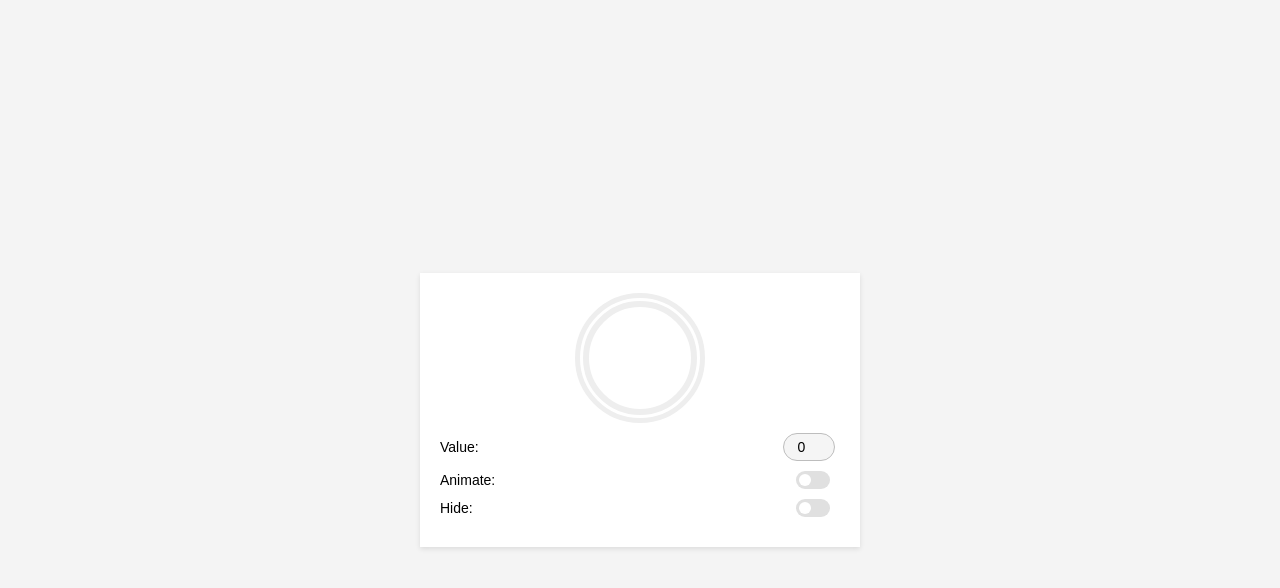
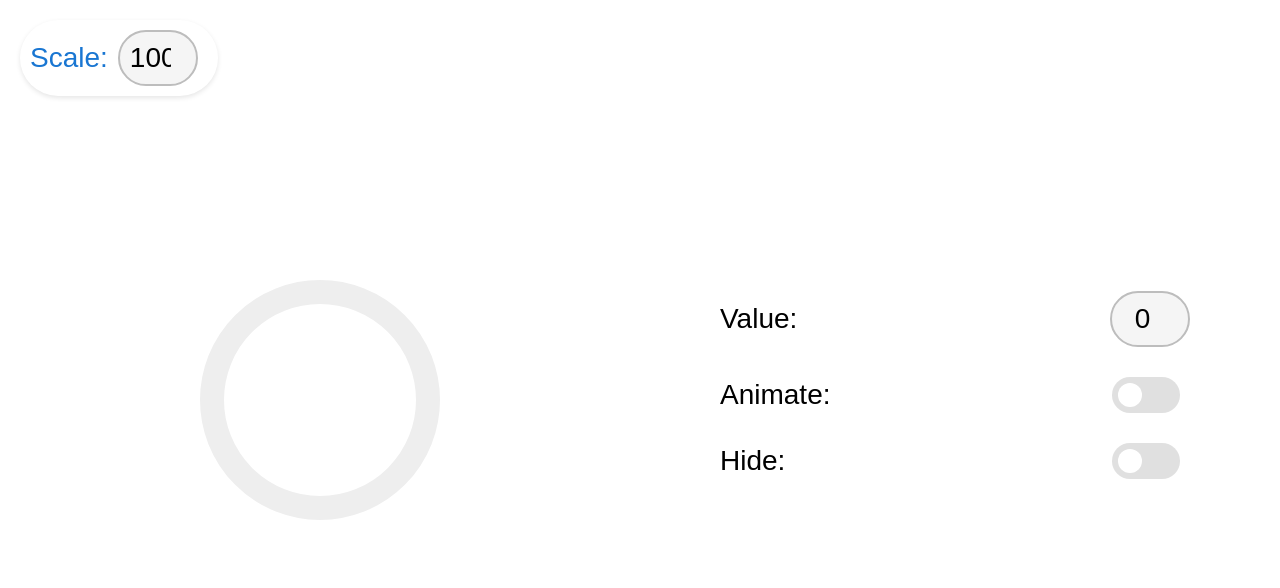
Before and after one commit to LiT-Developer/LiT-Developer.github.io, a plain HTML site: page index.html in a window 1280 px wide. Drawn offline with Linux system fonts and the light colour scheme.

Commit message:
Initial commit

```diff
--- a/index.html
+++ b/index.html
@@ -7,6 +7,13 @@
   <link rel="stylesheet" href="style.css">
 </head>
 <body>
+
+  <div class="scale-control">
+    <label for="scale">Scale:</label>
+    <div class="value-input-wrapper">
+      <input type="number" id="scale" min="50" max="150" value="100" step="25">
+    </div>
+  </div>
 
   <div class="container">
     <div class="progress-block-container">
--- a/script.js
+++ b/script.js
@@ -43,6 +43,10 @@ class ProgressBlock {
     return this.hidden;
   }
 
+  setAnimationSpeed(duration) {
+    this.progressBlock.style.setProperty('--animation-duration', `${duration}s`);
+  }
+
   render() {
     const offset = this.circumference - (this.value / 100) * this.circumference;
     this.progressValue.style.strokeDasharray = this.circumference;
@@ -68,7 +72,6 @@ class ProgressBlock {
   }
 }
 
-
 // Получение элементов управления
 const valueInput = document.getElementById('value');
 const animateCheckbox = document.getElementById('animate');
@@ -91,3 +94,45 @@ class ProgressBlock {
 hideCheckbox.addEventListener('change', () => {
   progress.setHidden(hideCheckbox.checked);
 });
+
+// Добавляем функционал масштабирования
+class ScaleController {
+  constructor() {
+    this.scaleInput = document.getElementById('scale');
+    this.container = document.querySelector('.container');
+
+    // Добавляем класс для масштабирования
+    this.container.classList.add('scalable');
+
+    // Начальное значение масштаба
+    this.currentScale = 100;
+
+    this.init();
+  }
+
+  init() {
+    this.scaleInput.addEventListener('input', () => {
+      const newScale = parseInt(this.scaleInput.value);
+      if (newScale >= 50 && newScale <= 150) {
+        this.setScale(newScale);
+      }
+    });
+  }
+
+  setScale(scale) {
+    this.currentScale = scale;
+    this.container.style.transform = `scale(${scale / 100})`;
+
+    // Сохраняем пропорции и центрирование
+    const width = scale >= 100 ? '100%' : `${scale}%`;
+    this.container.style.width = width;
+    this.container.style.height = width;
+  }
+}
+
+// Инициализация контроллера масштаба
+document.addEventListener('DOMContentLoaded', () => {
+  const scaleController = new ScaleController();
+
+  // Остальной код инициализации без изменений
+});
--- a/style.css
+++ b/style.css
@@ -6,37 +6,82 @@
   --input-border-color: #bdbdbd;
 }
 
+* {
+  margin: 0;
+  padding: 0;
+  box-sizing: border-box;
+}
+
+html, body {
+  width: 100%;
+  height: 100%;
+  overflow: hidden;
+}
+
 body {
+  display: flex;
+  justify-content: center;
+  align-items: center;
   font-family: sans-serif;
-    display: flex;
-    flex-direction: column;
-    align-items: center;
-    justify-content: flex-start;
-    min-height: 100vh;
-    margin: 0;
-    padding: 20px;
-    background-color: #f4f4f4;
+  background-color: #fff;
 }
 
 .container {
+  width: 100%;
+  height: 100%;
+  display: flex;
+  background-color: #fff;
+}
+
+/* Мобильная версия (320x568) */
+@media screen and (max-width: 767px), (orientation: portrait) {
+  .container {
+    flex-direction: column;
+    min-width: 320px;
+    min-height: 568px;
+  }
+
+  .progress-block-container {
+    flex: 1;
+    display: flex;
+    justify-content: center;
+    align-items: center;
+  }
+
+  .controls {
+    padding: 40px;
+    margin-bottom: 80px;
+  }
+}
+
+/* Десктопная версия (568x320) */
+@media screen and (min-width: 768px), (orientation: landscape) {
+  .container {
+    flex-direction: row;
+    min-width: 568px;
+    min-height: 320px;
+  }
+
+  .progress-block-container {
+    width: 50%;
+    display: flex;
+    justify-content: center;
+    align-items: center;
+  }
+
+  .controls {
+    width: 50%;
+    padding: 40px 80px;
     display: flex;
     flex-direction: column;
-    align-items: center;
-    padding: 20px;
-    margin-bottom: 20px;
-    width: 90%;
-    max-width: 500px;
-    background-color: #fff;
-    box-shadow: 0 2px 5px rgba(0, 0, 0, 0.1);
+    justify-content: center;
+  }
 }
 
 .progress-block {
   position: relative;
-    width: 120px;
-    height: 120px;
-    border-radius: 50%;
-    border: 5px solid #eee;
-    margin-bottom: 30px;
+  width: 240px;
+  height: 240px;
 }
 
 .progress-circle {
@@ -50,34 +95,23 @@
 .progress-circle-bg {
   fill: none;
   stroke: #eee;
-    stroke-width: 5;
+  stroke-width: 10;
 }
 
 .progress-circle-value {
   fill: none;
   stroke: var(--progress-color);
-    stroke-width: 5;
+  stroke-width: 10;
   stroke-linecap: round;
   transform-origin: center;
   transform: rotate(-90deg);
   transition: stroke-dashoffset 0.3s ease-in-out;
 }
 
-  .progress-block.animated .progress-circle-value {
-    animation: rotate 5s linear infinite;
-  }
-
-  @keyframes rotate {
-    100% {
-      transform: rotate(270deg);
-    }
-  }
-
 .controls {
   display: flex;
   flex-direction: column;
   align-items: center;
-    width: 100%;
 }
 
 .control-group {
@@ -85,13 +119,13 @@
   flex-direction: row;
   justify-content: space-between;
   align-items: center;
-    margin-bottom: 10px;
+  margin-bottom: 30px;
   width: 100%;
 }
 
 .control-group label {
-    margin-right: 10px;
-    font-size: 14px;
+  margin-right: 20px;
+  font-size: 28px;
 }
 
 .value-input-wrapper {
@@ -100,21 +134,21 @@
 }
 
 input[type="number"] {
-    width: 40px;
-    padding: 5px;
-    border: 1px solid var(--input-border-color);
-    border-radius: 20px;
+  width: 80px;
+  padding: 10px;
+  border: 2px solid var(--input-border-color);
+  border-radius: 40px;
   text-align: center;
-    margin-right: 5px;
+  margin-right: 10px;
   background-color: var(--input-bg-color);
-    font-size: 14px;
+  font-size: 28px;
 }
 
 .toggle-switch {
   position: relative;
   display: inline-block;
-    width: 34px;
-    height: 18px;
+  width: 68px;
+  height: 36px;
 }
 
 .toggle-switch input[type="checkbox"] {
@@ -136,10 +170,10 @@
 .toggle-slider:before {
   position: absolute;
   content: "";
-    height: 12px;
-    width: 12px;
-    left: 3px;
-    bottom: 3px;
+  height: 24px;
+  width: 24px;
+  left: 6px;
+  bottom: 6px;
   background-color: var(--toggle-thumb-color);
   transition: .4s;
   border-radius: 50%;
@@ -154,32 +188,56 @@
 }
 
 input[type="checkbox"]:checked + .toggle-slider:before {
-    transform: translateX(16px);
+  transform: translateX(32px);
 }
 
 .hidden {
   display: none;
 }
 
-  @media (min-width: 768px) {
-    .container {
-      max-width: 700px;
+/* Анимация */
+.animated .progress-circle-value {
+  animation: rotate var(--animation-duration, 5s) linear infinite;
+}
+
+@keyframes rotate {
+  100% {
+    transform: rotate(270deg);
   }
 }
 
-  @media (orientation: landscape) {
-    body {
-      flex-direction: row;
-      justify-content: space-around;
+/* Добавляем стили для кнопки масштабирования */
+.scale-control {
+  position: fixed;
+  top: 20px;
+  left: 20px;
+  display: flex;
   align-items: center;
+  background-color: #fff;
+  padding: 10px;
+  border-radius: 40px;
+  box-shadow: 0 2px 5px rgba(0, 0, 0, 0.1);
+  z-index: 1000;
 }
 
-    .container {
-      width: 40%;
-      max-width: 400px;
+.scale-control label {
+  margin-right: 10px;
+  font-size: 28px;
+  color: var(--progress-color);
 }
 
-    .progress-block {
-      margin-bottom: 10px;
+.scale-control input[type="number"] {
+  width: 80px;
+  padding: 10px;
+  border: 2px solid var(--input-border-color);
+  border-radius: 40px;
+  text-align: center;
+  background-color: var(--input-bg-color);
+  font-size: 28px;
 }
+
+/* Добавляем класс для масштабируемого контента */
+.scalable {
+  transform-origin: center;
+  transition: transform 0.3s ease;
 }
```
Lines whose indentation alone changed are shown as unchanged.
